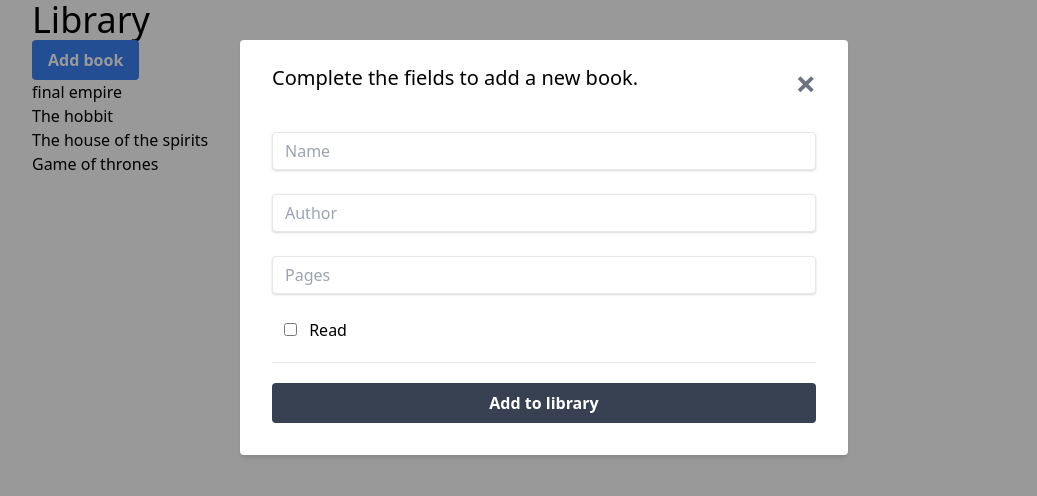
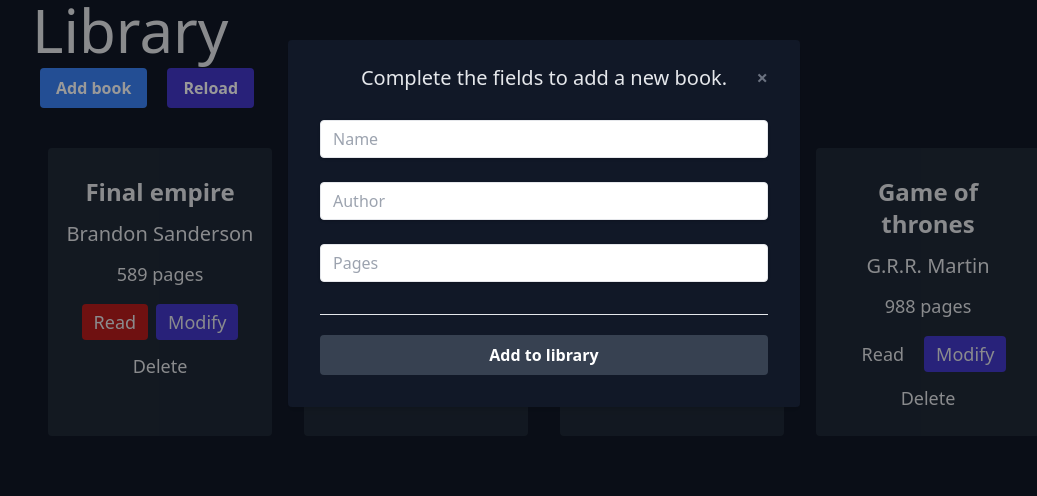
Before and after one commit to ianriva/odin-exercises, a plain HTML site: page library/index.html in a window 1280 px wide. Both pictures are taken after a click on the button "Add book". Shown: the whole page, without its empty margins (96-1133 px from the left). Drawn offline with nearby package versions, Linux system fonts and the light colour scheme.

Commit message:
Finish library

```diff
--- a/library/app.js
+++ b/library/app.js
@@ -1,7 +1,30 @@
+// Get the modal
+var modal = document.getElementById("myModal");
+
+// Get the button that opens the modal
+var btn = document.getElementById("openModal");
+
+// Get the <span> element that closes the modal
+var span = document.getElementsByClassName("close")[0];
+
+
+const addUpdate = document.getElementById('addUpdate');
 const library = document.getElementById('library');
+const name = document.getElementById('name');
+const author = document.getElementById('author');
+const pages = document.getElementById('pages');
+const read = document.getElementById('read');
+
+let bookDiv;
+let nameDisp;
+let authorDisp;
+let pagesDisp;
+let readDisp;
+let modDisp;
+let delDisp;
 
 let myLibrary = [{
-        name: "final empire",
+        name: "Final empire",
         author: "Brandon Sanderson",
         pages: 589,
         read: false,
@@ -32,32 +55,100 @@ function Book(name, author, pages, read = false) {
     this.author = author;
     this.pages = pages;
     this.read = read;
+}
+
+function addBook() {
+    const newBook = new Book(name.value, author.value, pages.value);
+    myLibrary.push(newBook);
+    modal.style.display = "none";
+    render();
+}
+
+function deleteBook(i) {
+    myLibrary.splice(i,1);
+    render();
+}
+
+function updateBook(i) {
+    myLibrary[i].name = name.value;
+    myLibrary[i].author = author.value;
+    myLibrary[i].pages = pages.value;
+    modal.style.display = "none";
+    addUpdate.textContent = "Add to library";
+    addUpdate.setAttribute("onclick", "addBook()");
+    render();
+}
+
+function modBook(i) {
+    modal.style.display = "block";
+    name.value = myLibrary[i].name;
+    author.value = myLibrary[i].author;
+    pages.value = myLibrary[i].pages;
+    addUpdate.textContent = "Update book";
+    addUpdate.setAttribute("onclick", "updateBook("+i+")");
+}
+function readBook(i) {
+    let divActual = document.getElementById(i);
+    if (myLibrary[i].read === true) {
+        myLibrary[i].read = false;
+    } else {
+        myLibrary[i].read = true;
+    }
+    render();
+}
+
+function render() {
+    while (library.firstChild) {
+        library.removeChild(library.lastChild);
+    }
+    //show library
+    myLibrary.forEach((book, index) => {
+        //create elements
+        bookDiv = document.createElement("div");
+        nameDisp = document.createElement("h1");
+        authorDisp = document.createElement("p");
+        pagesDisp = document.createElement("p");
+        readDisp = document.createElement("button");
+        modDisp = document.createElement("button");
+        delDisp = document.createElement("button");
+        //setting fn on atributtes
+        readDisp.setAttribute("onclick", "readBook(" + index + ")");
+        modDisp.setAttribute("onclick", "modBook(" + index + ")");
+        delDisp.setAttribute("onclick", "deleteBook(" + index + ")");
+        readDisp.setAttribute("id", index);
+        // visual
+        bookDiv.className += "bg-gray-800 p-4 m-4 rounded text-center w-56 hover:shadow-2xl";
+        nameDisp.className += "text-2xl my-3 font-bold";
+        authorDisp.className += "text-xl my-3";
+        pagesDisp.className += "text-lg my-3";
+        delDisp.className += "bg-orange-700 text-lg m-1 py-1 px-3 rounded";
+        modDisp.className += "bg-indigo-700 text-lg m-1 py-1 px-3 rounded";
+        // inner content
+        nameDisp.innerHTML = book.name;
+        authorDisp.innerHTML = book.author;
+        pagesDisp.innerHTML = book.pages + " pages";
+        readDisp.setAttribute("content", "Read");
+        readDisp.textContent = "Read";
+        delDisp.textContent = "Delete";
+        modDisp.textContent = "Modify";
+        if (book.read === false) {
+            readDisp.setAttribute("class", "bg-red-700 text-lg m-1 py-1 px-3 rounded");
+        } else {
+            readDisp.setAttribute("class", "bg-teal-700 text-lg m-1 py-1 px-3 rounded");
+        }
+
+        // add content to div
+        library.appendChild(bookDiv);
+        bookDiv.appendChild(nameDisp);
+        bookDiv.appendChild(authorDisp);
+        bookDiv.appendChild(pagesDisp);
+        bookDiv.appendChild(readDisp);
+        bookDiv.appendChild(modDisp);
+        bookDiv.appendChild(delDisp);
+    });
 
 }
 
-function addBookToLibrary() {
-    // do stuff here
-}
-
-function render() {
-    //show library
-    myLibrary.forEach((book, index) => {
-        const bookDiv = document.createElement("div");
-        bookDiv.setAttribute("id", index);
-        bookDiv.innerHTML += book.name;
-        console.log("book id: " + index);
-        library.appendChild(bookDiv);
-    });
-}
-
-// Get the modal
-var modal = document.getElementById("myModal");
-
-// Get the button that opens the modal
-var btn = document.getElementById("openModal");
-
-// Get the <span> element that closes the modal
-var span = document.getElementsByClassName("close")[0];
 
 // When the user clicks on the button, open the modal
 btn.onclick = function () {
--- a/library/index.html
+++ b/library/index.html
@@ -9,38 +9,38 @@
     <link href="https://unpkg.com/tailwindcss@^1.0/dist/tailwind.min.css" rel="stylesheet">
 </head>
 
-<body>
-    <div class="container px-32">
+<body class="bg-gray-900 text-gray-200">
+    <div class="container px-32 mx-auto">
         <header>
-            <h1 class="text-4xl">Library</h1>
+            <h1 class="text-6xl">Library</h1>
+            <button id="openModal" class="bg-blue-500 hover:bg-blue-700 text-white font-bold py-2 px-4 rounded m-2">Add book</button>
+            <button id="render" onclick="render()" class="bg-indigo-700 hover:bg-blue-700 text-white font-bold py-2 px-4 rounded m-2">Reload</button>
         </header>
         <main>
-            <button id="openModal" class="bg-blue-500 hover:bg-blue-700 text-white font-bold py-2 px-4 rounded">Add
-                book</button>
             <div id="myModal" class="modal">
 
                 <!-- Modal content -->
                 <div class="modal-content w-1/2 mx-auto p-4 my-6">
 
-                    <form class="bg-white shadow-md rounded px-8 pt-6 pb-8 mb-4">
-                        <div class="flex justify-between mb-4 items-start">
+                    <div class="max-w-lg mx-auto bg-gray-900 shadow-md rounded px-8 pt-6 pb-8 mb-4">
+                        <div class=" mb-4 relative">
+                            <span class="close absolute top-0 right-0 text-gray-500 hover:text-gray-700 cursor-pointer text-xl font-extrabold mt-0">&times;</span>
                             <h1 class="text-xl text-center">Complete the fields to add a new book.</h1>
-                            <span class="close text-gray-500 hover:text-gray-900 cursor-pointer text-4xl font-extrabold">&times;</span>
                         </div>
-                        <input autofocus required class="mx-auto my-3 shadow appearance-none border rounded w-full py-2 px-3 text-gray-700 leading-tight focus:outline-none focus:shadow-outline" id="nameForm"type="text" placeholder="Name">
-                        <input required id="authorForm"type="text" placeholder="Author" class="mx-auto my-3 shadow appearance-none border rounded w-full py-2 px-3 text-gray-700 leading-tight focus:outline-none focus:shadow-outline">
-                        <input required id="pagesForm"type="number" placeholder="Pages" class="mx-auto my-3 shadow appearance-none border rounded w-full py-2 px-3 text-gray-700 leading-tight focus:outline-none focus:shadow-outline">
-                        <div class="m-3">
+                        <input autofocus required id="name" class="mx-auto my-3 shadow appearance-none border rounded w-full py-2 px-3 text-gray-700 leading-tight focus:outline-none focus:shadow-outline" id="nameForm"type="text" placeholder="Name">
+                        <input required id="author"type="text" placeholder="Author" class="mx-auto my-3 shadow appearance-none border rounded w-full py-2 px-3 text-gray-700 leading-tight focus:outline-none focus:shadow-outline">
+                        <input required id="pages"type="number" placeholder="Pages" class="mx-auto my-3 shadow appearance-none border rounded w-full py-2 px-3 text-gray-700 leading-tight focus:outline-none focus:shadow-outline">
+                        <div class="m-3 hidden">
                             <input id="read" type="checkbox" class="mr-2 leading-tight">
                             <label for="read">Read</label>
                         </div>
                         <hr class="my-5">
-                        <button class="w-full bg-gray-700 hover:bg-gray-900 text-white font-bold py-2 px-4 rounded" type="submit">Add to library</button>
-                    </form>
+                        <button id="addUpdate" onclick="addBook()" type="submit" class="w-full bg-gray-700 hover:bg-gray-800 text-white font-bold py-2 px-4 rounded">Add to library</button>
+                    </div>
                 </div>
 
             </div>
-            <div id="library"></div>
+            <div id="library" class="mt-4 flex flex-wrap items-stretch content-around justify-around"></div>
         </main>
 
     </div>
--- a/library/styles.css
+++ b/library/styles.css
@@ -19,9 +19,3 @@
     background-color: rgba(0, 0, 0, 0.4);
     /* Black w/ opacity */
 }
-
-/* Modal Content/Box */
-.modal-content {
-
-    /* Could be more or less, depending on screen size */
-}
```
